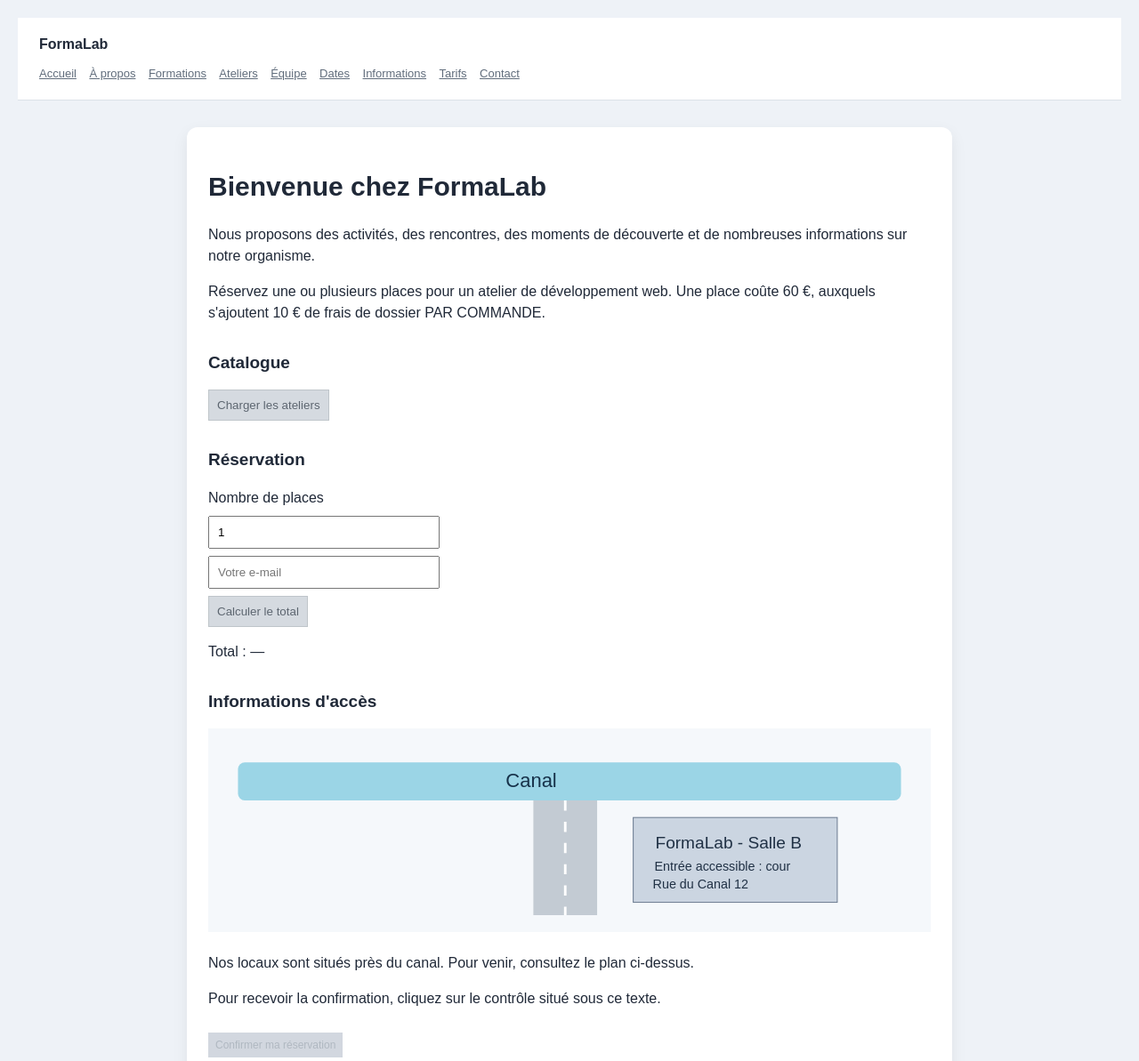
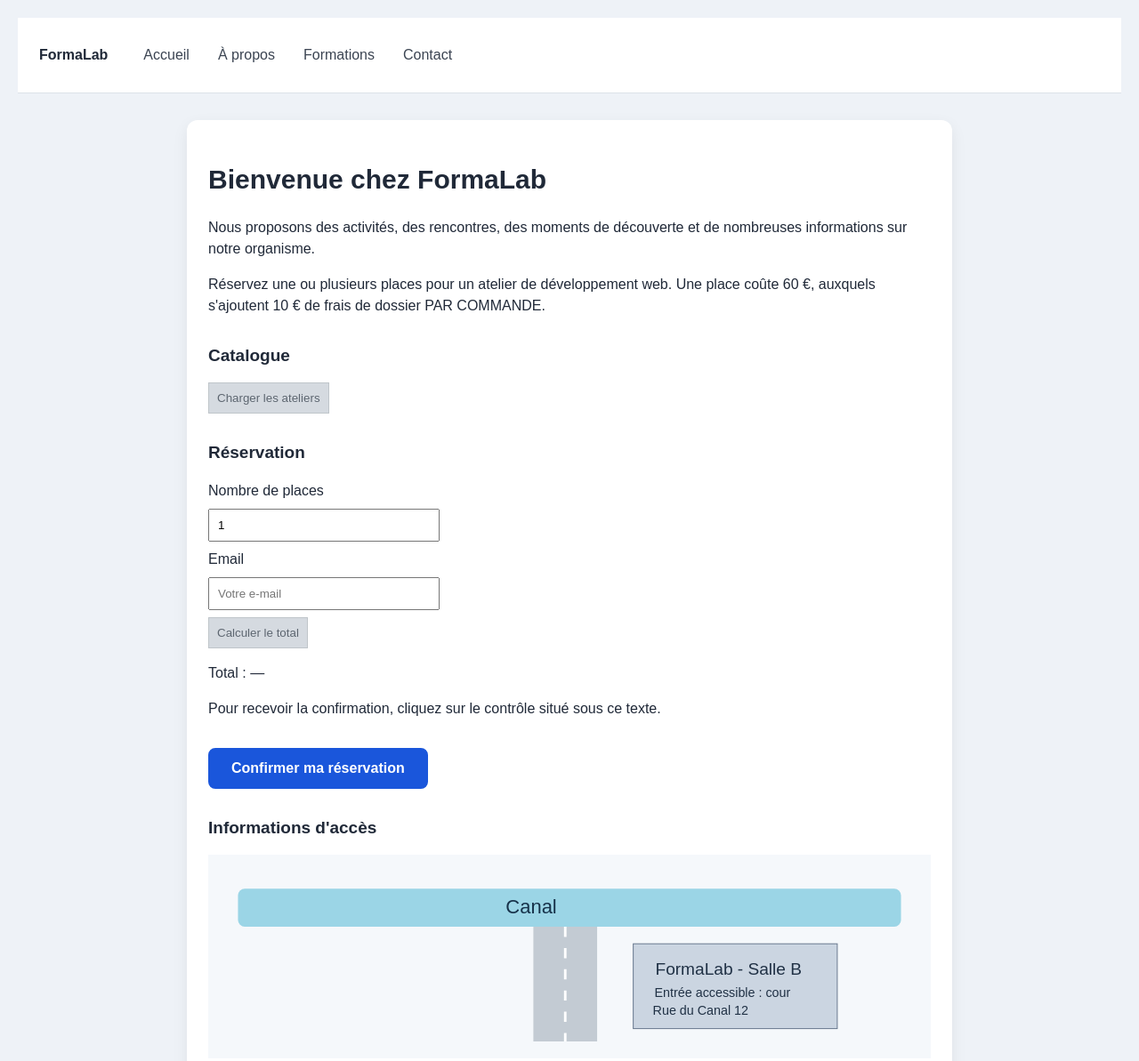
Before and after one commit to thierrybwuzure/FormaLab, a plain HTML site: page mda-examen-pratique/index.html in a window 1280 px wide. Shown: the top 1193 px of the page at 89% size. Drawn offline with Linux system fonts and the light colour scheme.

Commit message:
UX/UI et accessibilité : menu avec sous-menus, bouton de confirmation, label e-mail, focus visible, alt du plan

```diff
--- a/mda-examen-pratique/index.html
+++ b/mda-examen-pratique/index.html
@@ -1,5 +1,6 @@
 <!doctype html>
 <html lang="fr">
+
 <head>
   <meta charset="UTF-8">
   <meta name="viewport" content="width=device-width, initial-scale=1">
@@ -7,21 +8,41 @@
   <link rel="stylesheet" href="style.css">
   <script src="app.js" defer></script>
 </head>
+
 <body>
   <header class="site-header">
     <strong>FormaLab</strong>
     <nav aria-label="Navigation principale">
-      <a href="#">Accueil</a> <a href="#">À propos</a>
-      <a href="#">Formations</a> <a href="#">Ateliers</a>
-      <a href="#">Équipe</a> <a href="#">Dates</a>
-      <a href="#">Informations</a> <a href="#">Tarifs</a>
-      <a href="#">Contact</a>
+      <ul class="menu">
+        <li><a href="#">Accueil</a></li>
+
+        <li>
+          <a href="#">À propos</a>
+          <ul>
+            <li><a href="#">Équipe</a></li>
+            <li><a href="#">Informations</a></li>
+          </ul>
+        </li>
+
+        <li>
+          <a href="#">Formations</a>
+          <ul>
+            <li><a href="#">Ateliers</a></li>
+            <li><a href="#">Dates</a></li>
+            <li><a href="#">Tarifs</a></li>
+          </ul>
+        </li>
+
+        <li><a href="#">Contact</a></li>
+      </ul>
     </nav>
   </header>
   <main class="card">
     <h1>Bienvenue chez FormaLab</h1>
-    <p>Nous proposons des activités, des rencontres, des moments de découverte et de nombreuses informations sur notre organisme.</p>
-    <p>Réservez une ou plusieurs places pour un atelier de développement web. Une place coûte 60 €, auxquels s'ajoutent 10 € de frais de dossier PAR COMMANDE.</p>
+    <p>Nous proposons des activités, des rencontres, des moments de découverte et de nombreuses informations sur notre
+      organisme.</p>
+    <p>Réservez une ou plusieurs places pour un atelier de développement web. Une place coûte 60 €, auxquels s'ajoutent
+      10 € de frais de dossier PAR COMMANDE.</p>
 
     <h2>Catalogue</h2>
     <button id="load-workshops" type="button">Charger les ateliers</button>
@@ -31,16 +52,20 @@
     <h2>Réservation</h2>
     <label for="qty">Nombre de places</label>
     <input id="qty" type="number" min="1" value="1">
+    <label for="email">Email</label>
     <input id="email" type="email" placeholder="Votre e-mail">
     <button id="calculate" type="button">Calculer le total</button>
-    <p id="total">Total : —</p>
+    <p id="total" role="status">Total : —</p>
+
+    <p>Pour recevoir la confirmation, cliquez sur le contrôle situé sous ce texte.</p>
+    <button id="confirm" class="action" type="button">Confirmer ma réservation</button>
+    <p id="feedback" role="status"></p>
 
     <h2>Informations d'accès</h2>
-    <img class="map" src="assets/plan-acces.svg">
+    <img class="map" src="assets/plan-acces.svg"
+      alt="Plan d'accès : FormaLab, Salle B, entrée accessible cour Rue du Canal 12">
     <p>Nos locaux sont situés près du canal. Pour venir, consultez le plan ci-dessus.</p>
-    <p>Pour recevoir la confirmation, cliquez sur le contrôle situé sous ce texte.</p>
-    <div id="confirm" class="action">Confirmer ma réservation</div>
-    <p id="feedback"></p>
   </main>
 </body>
+
 </html>
--- a/mda-examen-pratique/style.css
+++ b/mda-examen-pratique/style.css
@@ -1,12 +1,138 @@
-* {box-sizing:border-box}
-body {margin:0; padding:20px; font:16px/1.5 Arial,sans-serif; background:#eef2f7; color:#202938}
-.site-header {background:#ffffff; padding:18px 24px; border-bottom:1px solid #dce2e8}
-.site-header nav {margin-top:8px}
-.site-header a {font-size:13px; margin-right:10px; color:#616d7c}
-.card {width:860px; margin:30px auto; padding:24px; background:#fff; border-radius:12px; box-shadow:0 6px 18px #0001}
-h1 {font-size:30px} h2 {font-size:19px; margin-top:30px}
-input {display:block; margin:8px 0; padding:9px; width:260px}
-button {padding:9px; cursor:pointer; background:#d5dae0; color:#5d6670; border:1px solid #bfc5ca}
-.action {display:inline-block; margin-top:10px; padding:5px 8px; background:#d2d7df; color:#b0b8c1; font-size:12px; cursor:pointer}
-.map {width:100%; height:auto}
-#feedback {color:#c21d27}
+* {
+    box-sizing: border-box
+}
+
+body {
+    margin: 0;
+    padding: 20px;
+    font: 16px/1.5 Arial, sans-serif;
+    background: #eef2f7;
+    color: #202938
+}
+
+.site-header {
+    display: flex;
+    flex-wrap: wrap;
+    align-items: center;
+    gap: 1rem 2rem;
+    background: #ffffff;
+    padding: 18px 24px;
+    border-bottom: 1px solid #dce2e8
+}
+
+.card {
+    width: 860px;
+    margin: 30px auto;
+    padding: 24px;
+    background: #fff;
+    border-radius: 12px;
+    box-shadow: 0 6px 18px #0001
+}
+
+h1 {
+    font-size: 30px
+}
+
+h2 {
+    font-size: 19px;
+    margin-top: 30px
+}
+
+input {
+    display: block;
+    margin: 8px 0;
+    padding: 9px;
+    width: 260px
+}
+
+button {
+    padding: 9px;
+    cursor: pointer;
+    background: #d5dae0;
+    color: #5d6670;
+    border: 1px solid #bfc5ca
+}
+
+.action {
+    display: inline-block;
+    margin-top: 16px;
+    padding: 12px 24px;
+    min-height: 44px;
+    background: #1a56db;
+    color: #ffffff;
+    font-size: 16px;
+    font-weight: bold;
+    border: 2px solid #1a56db;
+    border-radius: 8px;
+    cursor: pointer
+}
+
+.action:hover {
+    background: #1342a8;
+    border-color: #1342a8
+}
+
+.map {
+    width: 100%;
+    height: auto
+}
+
+#feedback {
+    color: #c21d27
+}
+
+.menu,
+.menu ul {
+    list-style: none;
+    margin: 0;
+    padding: 0
+}
+
+
+.menu {
+    display: flex;
+    flex-wrap: wrap;
+    gap: 1rem
+}
+
+.menu li {
+    position: relative
+}
+
+.menu a {
+    display: block;
+    padding: .75rem .5rem;
+    color: #3b4452;
+    text-decoration: none
+}
+
+.menu a:hover,
+.menu a:focus-visible {
+    text-decoration: underline
+}
+
+
+.menu li ul {
+    display: none;
+    position: absolute;
+    top: 100%;
+    left: 0;
+    min-width: 10rem;
+    background: #fff;
+    border: 1px solid #dce2e8;
+    border-radius: 8px;
+    z-index: 10;
+}
+
+.menu li:hover>ul,
+.menu li:focus-within>ul {
+    display: block
+}
+
+a:focus-visible,
+button:focus-visible,
+input:focus-visible,
+summary:focus-visible {
+    outline: 3px solid #f59e0b;
+    outline-offset: 3px
+}
```
Also changed, not shown: 1 other file.
